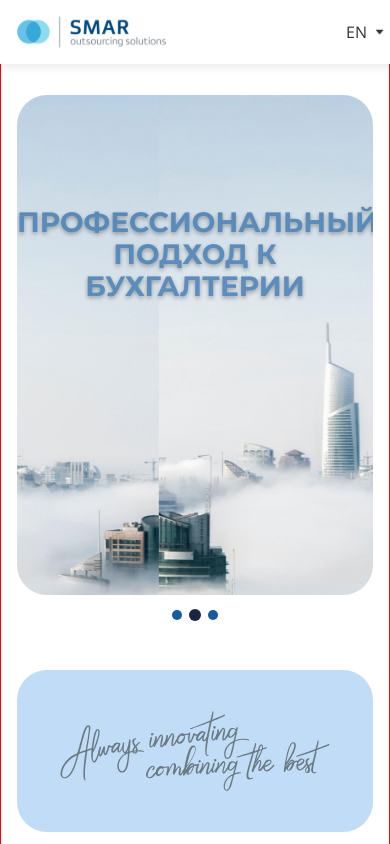
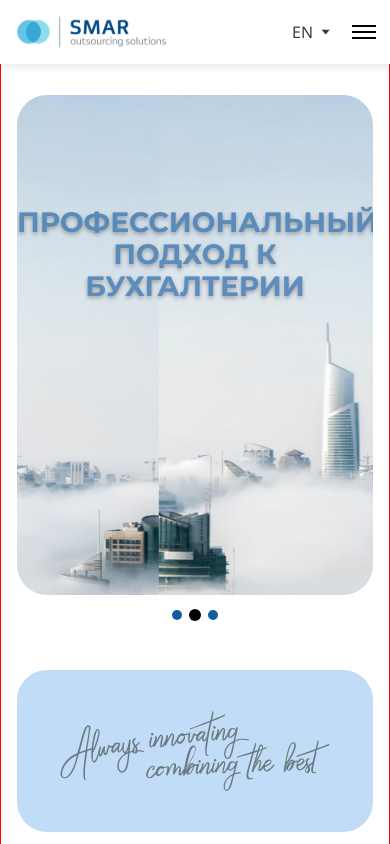
Before and after one commit to VictorREDrudko/accounting, a React (Vite) app in the folder accounting/: page / in a window 390 px wide. Shown: the top 844 px of the page. Built offline with nearby package versions, Linux system fonts and the light colour scheme.

Commit message:
add burger menu

```diff
--- a/accounting/src/App.css
+++ b/accounting/src/App.css
@@ -11,3 +11,7 @@
     margin-top: 94px;
   }
 }
+
+body.menu-open {
+  overflow: hidden;
+}
--- a/accounting/src/App.tsx
+++ b/accounting/src/App.tsx
@@ -1,3 +1,4 @@
+import { useEffect } from "react";
 import "./App.css";
 import { About } from "./components/about/About";
 import { Banner } from "./components/banner/Banner";
@@ -7,6 +8,22 @@ import { Header } from "./components/header/header/Header";
 // import { Services } from "./components/services/Services";
 
 function App() {
+  useEffect(() => {
+    const handleMenuState = (event: CustomEvent) => {
+      if (event.detail.isOpen) {
+        document.body.classList.add('menu-open');
+      } else {
+        document.body.classList.remove('menu-open');
+      }
+    };
+
+    window.addEventListener('menuStateChange', handleMenuState as EventListener);
+
+    return () => {
+      window.removeEventListener('menuStateChange', handleMenuState as EventListener);
+    };
+  }, []);
+
   return (
     <>
       <Container>
--- a/accounting/src/components/header/header/Header.module.scss
+++ b/accounting/src/components/header/header/Header.module.scss
@@ -9,7 +9,6 @@
   @media (max-width: 1024px) {
     min-height: 80px;
     gap: 10px;
-
   }
 
   @media (max-width: 480px) {
@@ -83,3 +82,135 @@
   width: 9px;
   height: 9px;
 }
+
+/* Бургер меню */
+.burger {
+  display: none;
+  flex-direction: column;
+  justify-content: center;
+  align-items: center;
+  width: 24px;
+  height: 24px;
+  cursor: pointer;
+  position: relative;
+  margin-left: auto;
+
+  @media (max-width: 768px) {
+    display: flex;
+  }
+}
+
+.burgerLine {
+  width: 100%;
+  height: 2px;
+  background-color: var(--color-black);
+  transition: all 0.5s ease;
+  transform-origin: center;
+  position: absolute;
+}
+
+.burgerLine:nth-child(1) {
+  top: 5px;
+}
+
+.burgerLine:nth-child(2) {
+  top: 11px;
+}
+
+.burgerLine:nth-child(3) {
+  top: 17px;
+}
+
+/* Состояние крестика */
+.burger.active .burgerLine:nth-child(1) {
+  transform: rotate(45deg);
+  top: 11px;
+  width: 14.83px;
+  left: 4.585px; /* (24px - 14.83px) / 2 так по макету*/
+}
+.burger.active .burgerLine:nth-child(2) {
+  transition: none;
+  opacity: 0;
+}
+.burger.active .burgerLine:nth-child(3) {
+  transform: rotate(-45deg);
+  top: 11px;
+  width: 14.83px;
+  left: 4.585px; /* (24px - 14.83px) / 2 по макету*/
+}
+
+/* Мобильное меню */
+.mobileMenu {
+  display: none;
+  position: fixed;
+  top: 64px;
+  left: 0;
+  width: 100%;
+  height: calc(100vh - 64px);
+  background-color: var(--color-white);
+  z-index: 99;
+  padding: 20px 16px;
+  flex-direction: column;
+  overflow-y: auto;
+
+  @media (max-width: 768px) {
+    display: none;
+
+    &.open {
+      display: flex;
+    }
+  }
+}
+
+.mobileMenuItem {
+  padding: 16px 0;
+  border-bottom: 1px solid var(--color-pale-light);
+  display: flex;
+  align-items: center;
+}
+
+.mobileMenuItem:last-child {
+  border-bottom: none;
+}
+.mobileMenuItem:first-child {
+  .mobileMenuMark {
+    margin-left: 10px;
+  }
+}
+
+.mobileMenuLink {
+  font-size: 16px;
+  color: var(--text-color);
+  text-decoration: none;
+}
+
+.mobileMenuMark {
+  width: 9px;
+  height: 9px;
+  margin-left: 20px;
+}
+
+@media (max-width: 768px) {
+  .nav {
+    position: relative;
+    margin-right: 0;
+    justify-content: flex-end;
+    align-items: center;
+  }
+
+  .menu {
+    display: none;
+  }
+
+  .burger {
+    margin-left: 0;
+  }
+}
+
+@media (max-width: 480px) {
+  .nav {
+    position: relative;
+    right: 30px;
+    padding-right: 0;
+  }
+}
--- a/accounting/src/components/header/header/Header.tsx
+++ b/accounting/src/components/header/header/Header.tsx
@@ -1,3 +1,4 @@
+import { useState } from "react";
 import styles from "./Header.module.scss";
 import logo from "../../../assets/Logo-02.svg";
 import mark from "../../../assets/Mask.png";
@@ -12,28 +13,58 @@ const navigation: string[] = [
 ];
 
 export const Header = () => {
+  const [isMenuOpen, setIsMenuOpen] = useState(false);
+
+  const toggleMenu = () => {
+    setIsMenuOpen(!isMenuOpen);
+    if (!isMenuOpen) {
+      document.body.classList.add('menu-open');
+    } else {
+      document.body.classList.remove('menu-open');
+    }
+  };
+
   const mappedNav = navigation.map((el, index) => {
     return index > 1 ? (
       <div key={index}>
         <a>{el}</a>
       </div>
     ) : (
-      <div key={index} className={styles["containerItemMenu"]}>
+      <div key={index} className={styles.containerItemMenu}>
         <a>{el}</a>
         <img src={mark} alt="mark" className={styles.mark} />
       </div>
     );
   });
+
+  const mobileMenuItems = navigation.map((el, index) => (
+    <div key={index} className={styles.mobileMenuItem}>
+      <a className={styles.mobileMenuLink}>{el}</a>
+      {index <= 1 && <img src={mark} alt="mark" className={styles.mobileMenuMark} />}
+    </div>
+  ));
+
   return (
     <header className={styles.header}>
-      <img className={styles.logo} src={logo} alt={"logo"}></img>
+      <img className={styles.logo} src={logo} alt={"logo"} />
       <nav className={styles.nav}>
-        <div className={styles["containerLang"]}>
+        <div className={styles.containerLang}>
           <a>{"EN"}</a>
           <img src={mark} alt="mark" className={styles.mark} />
         </div>
         <div className={styles.menu}>{mappedNav}</div>
+        <div
+          className={`${styles.burger} ${isMenuOpen ? styles.active : ''}`}
+          onClick={toggleMenu}
+        >
+          <span className={styles.burgerLine}></span>
+          <span className={styles.burgerLine}></span>
+          <span className={styles.burgerLine}></span>
+        </div>
       </nav>
+      <div className={`${styles.mobileMenu} ${isMenuOpen ? styles.open : ''}`}>
+        {mobileMenuItems}
+      </div>
     </header>
   );
 };
--- a/accounting/src/styles/variables.scss
+++ b/accounting/src/styles/variables.scss
@@ -9,9 +9,11 @@ $primary-color: #0060a4;
 $primary-color-extra-light: #34aae7;
 $primary-color-ligth: #c1dcf7;
 $primary-color-pale: #e2eefa;
+$color-pale-light: #e5eafa;
 $color-gray-extra-ligth: #cfd3d6;
 $color-gray-ligth: #ecedee;
 $text-color: #352f36;
+$color-black: #000000;
 
 :root {
   --border-radius: #{$border-radius};
@@ -28,6 +30,8 @@ $text-color: #352f36;
 
   --color-gray-extra-ligth: #{$color-gray-extra-ligth};
   --color-gray-ligth: #{$color-gray-ligth};
+  --color-pale-light: #{$color-pale-light};
 
   --text-color: #{$text-color};
+  --color-black: #{$color-black};
 }
```
